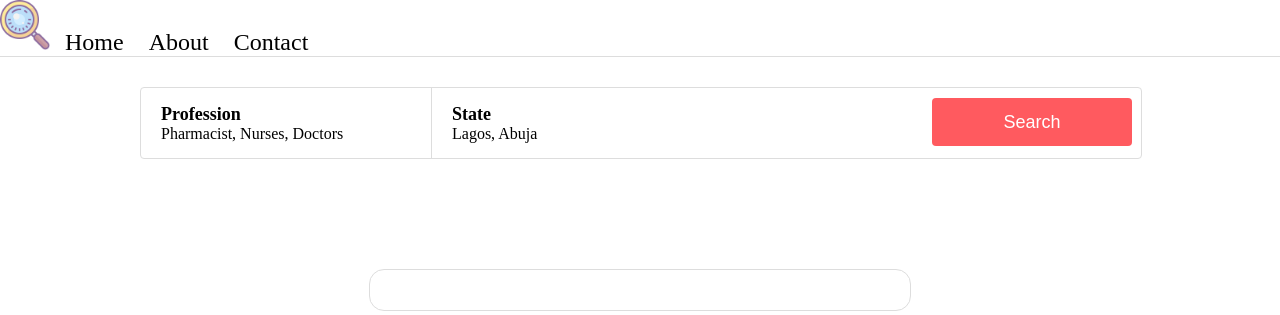
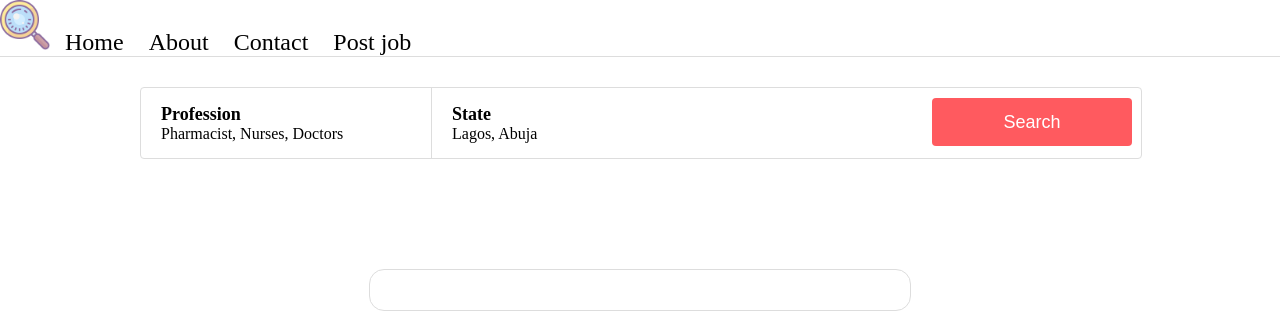
Before and after one commit to Okibe00/Find_a_Locum, a Flask app: page /home in a window 1280 px wide. Shown: the top 315 px of the page. Run offline with Flask 3, Linux system fonts and the light colour scheme; some libraries are stand-ins or nearby versions.

Commit message:
fix prevent flask asset caching

```diff
--- a/templates/home.html
+++ b/templates/home.html
@@ -18,9 +18,10 @@
 		<header>
 			<nav>
 				<img src="{{ url_for('static', filename='image/icons8-search-64.png') }}" alt="search icon" class="home_icon">
-				<a href="http://127.0.0.1:5000/home/"><div class="home">Home</div></a>
-				<a href="http://127.0.0.1:5000/about/"><div class="about">About</div></a>
-				<a href="http://127.0.0.1:5000/contact/"><div class="contact">Contact</div></a>
+				<a href="http://127.0.0.1:5000/home/?{{uuid()}}"><div class="home">Home</div></a>
+				<a href="http://127.0.0.1:5000/about/?{{uuid()}}"><div class="about">About</div></a>
+				<a href="http://127.0.0.1:5000/contact/?{{uuid()}}"><div class="contact">Contact</div></a>
+				<a href="http://127.0.0.1:5000/form/?{{uuid()}}"><div>Post job</div></a>
 			</nav>
 		</header>
 		<div class="filter_container">
```
